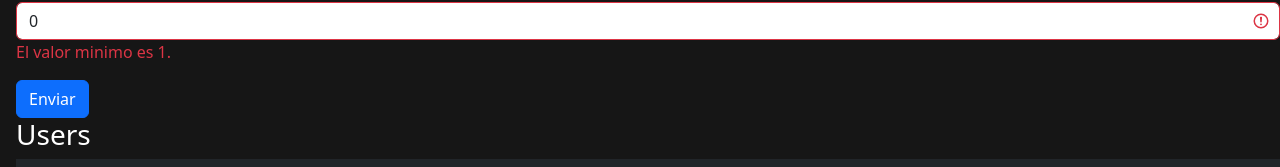
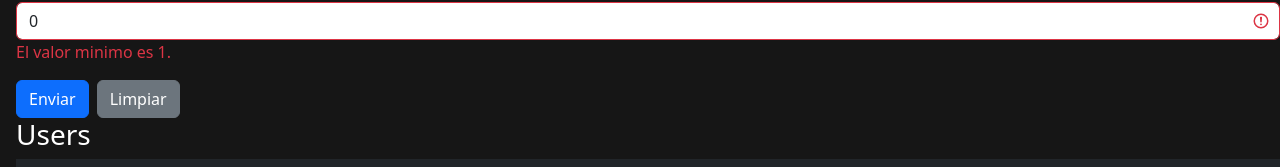
Before and after one commit to byron-villegas/vue, a Vue app: page /users in a window 1280 px wide. Shown: the part 1014-1181 px from the top of the page. Built offline with nearby package versions, Linux system fonts and the light colour scheme; the HTML template or start-up script is replaced by a standard one.

Commit message:
Added reset button

```diff
--- a/src/components/UserAdd.vue
+++ b/src/components/UserAdd.vue
@@ -391,6 +391,7 @@ validateForm();
                 </span>
             </div>
             <button type="submit" class="btn btn-primary">Enviar</button>
+            <button type="reset" class="btn btn-secondary ms-2" @click.prevent="resetForm">Limpiar</button>
         </form>
     </div>
 </template>
```
